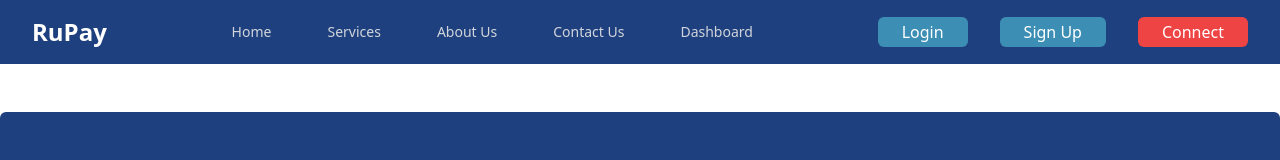
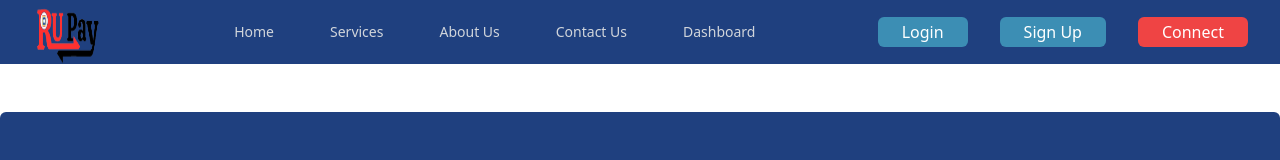
Before and after one commit to ZahirulIslamJoy/rupay_blockchain, a React (Create React App) app: page / in a window 1280 px wide. Shown: the top 160 px of the page. Built offline with nearby package versions, Linux system fonts and the light colour scheme.

Commit message:
added the logo

```diff
--- a/src/shared/NavBar.js
+++ b/src/shared/NavBar.js
@@ -2,21 +2,28 @@
 import { Link } from "react-router-dom";
 import { useMetaMask } from "../context-api/MetaMaskContext";
 import { useAuth } from "../context-api/AuthContext";
+import bg from "../assets/images/Ru_Pay_logo_final-removebg-preview.png";
 
 const Navbar = () => {
-
-    const { account, contract, connectMetaMask, disconnectMetaMask } =useMetaMask();
+  const { account, contract, connectMetaMask, disconnectMetaMask } =
+    useMetaMask();
   const { logout, loginStatus } = useAuth();
-
-
-
 
   return (
     <nav className="bg-[#1F407F]">
       <div className="max-w-7xl mx-auto px-4 sm:px-6 lg:px-8">
         <div className="flex items-center justify-between h-16">
           <Link to="/" className="text-white text-2xl font-semibold">
-            RuPay
+            {/* <div className="bg-white rounded-lg p-1">
+          <span className="text-red-600">
+          Ru
+          </span>
+          <span className="text-black">
+          Pay
+          </span>
+          </div>
+             */}
+            <img className="h-20 w-20" src={bg} />
           </Link>
           <div className="flex items-center">
             <Link
@@ -67,14 +74,14 @@
                   Log Out
                 </button>
               )}
-              {
-                !loginStatus && <Link
+              {!loginStatus && (
+                <Link
                   to="/register"
                   className="rounded-md bg-[#3c8eb4] ml-8 px-6 py-1 text-white transition-all duration-300 hover:scale-90"
                 >
                   Sign Up
                 </Link>
-              }
+              )}
               {account && contract ? (
                 <>
                   <button
@@ -92,7 +99,6 @@
                   Connect
                 </Link>
               )}
-
             </div>
           </div>
         </div>
```
Also changed, not shown: src/assets/images/Ru_Pay_logo_final-removebg-preview.png (added). Lines whose indentation alone changed are shown as unchanged.
